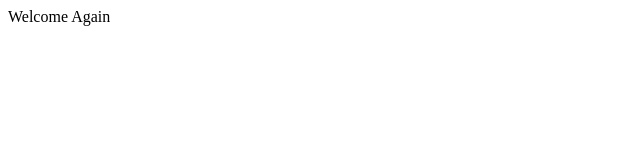
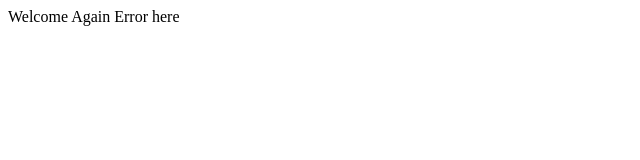
Before and after one commit to akilagithub/project3, a plain HTML site: page index.html in a window 1280 px wide. Shown: the full height of the page, 0-640 px from the left. Drawn offline with Linux system fonts and the light colour scheme.

Commit message:
third commit

```diff
--- a/index.html
+++ b/index.html
@@ -2,5 +2,6 @@
 <body>
 Welcome
   Again
+  Error here
 </body>
 </html>
```
